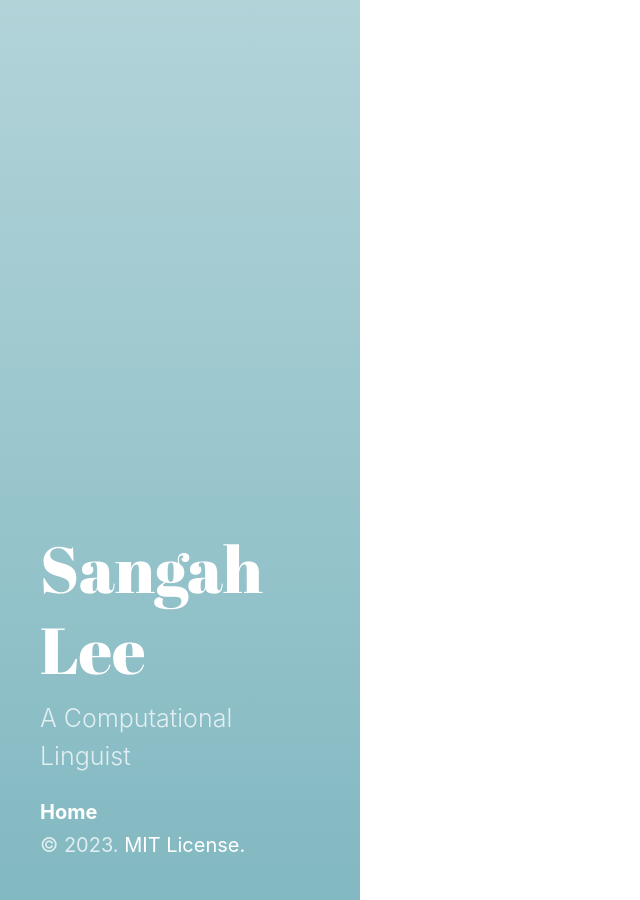
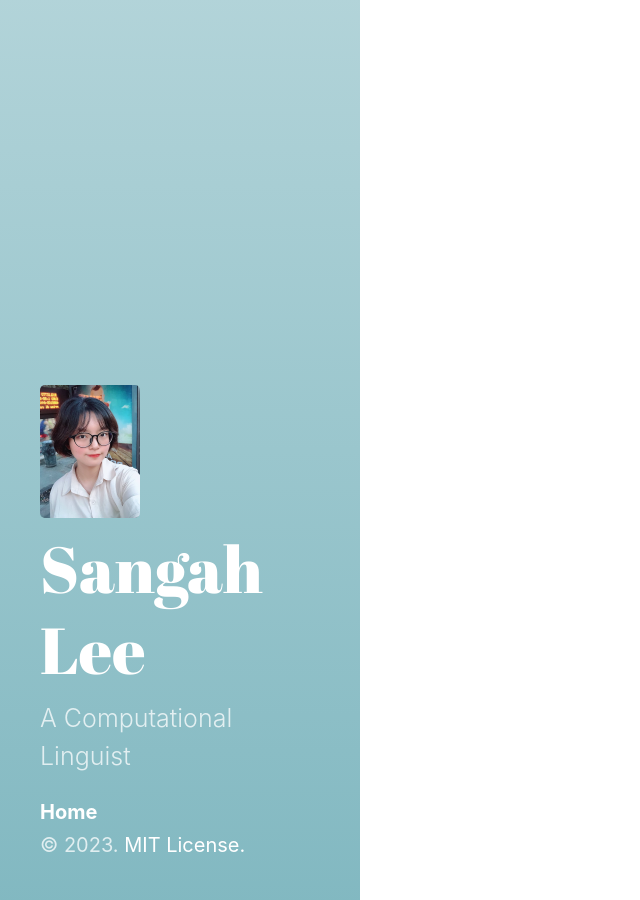
Before and after one commit to sanajlee/sanajlee.github.io, a Jekyll site: the page built from index.html, in a window 1280 px wide. Shown: the whole page, without its empty margins (0-640 px from the left). Built offline with Jekyll 4.4.1, drawn with Linux system fonts in a browser that asks for light colours; the list of posts is cut into pages by our own code.

Commit message:
2023.03.01.

```diff
--- a/_includes/sidebar.html
+++ b/_includes/sidebar.html
@@ -1,5 +1,6 @@
 <div id="sidebar">
   <header>
+    <img style="float: left;  margin-bottom: 10px; width:100px; height:133px;" src="https://raw.githubusercontent.com/sanajlee/sanajlee.github.io/main/frz_small.jpg">
     <{% if page.layout == "index" %}h3{% else %}div{% endif %} class="site-title">
       <a href="{{ "/" | relative_url }}">
         {% unless page.url == "/" %}
```
